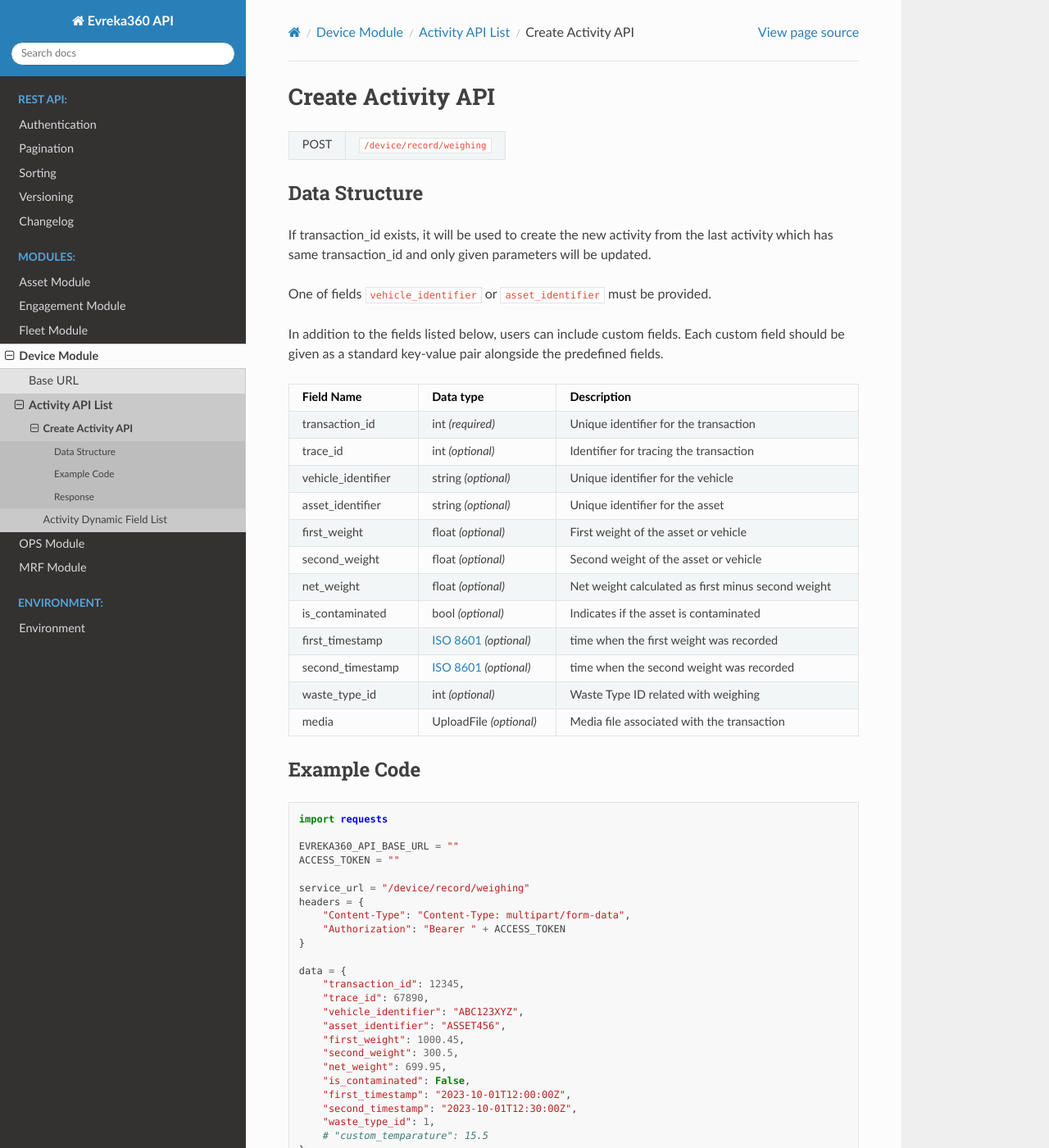
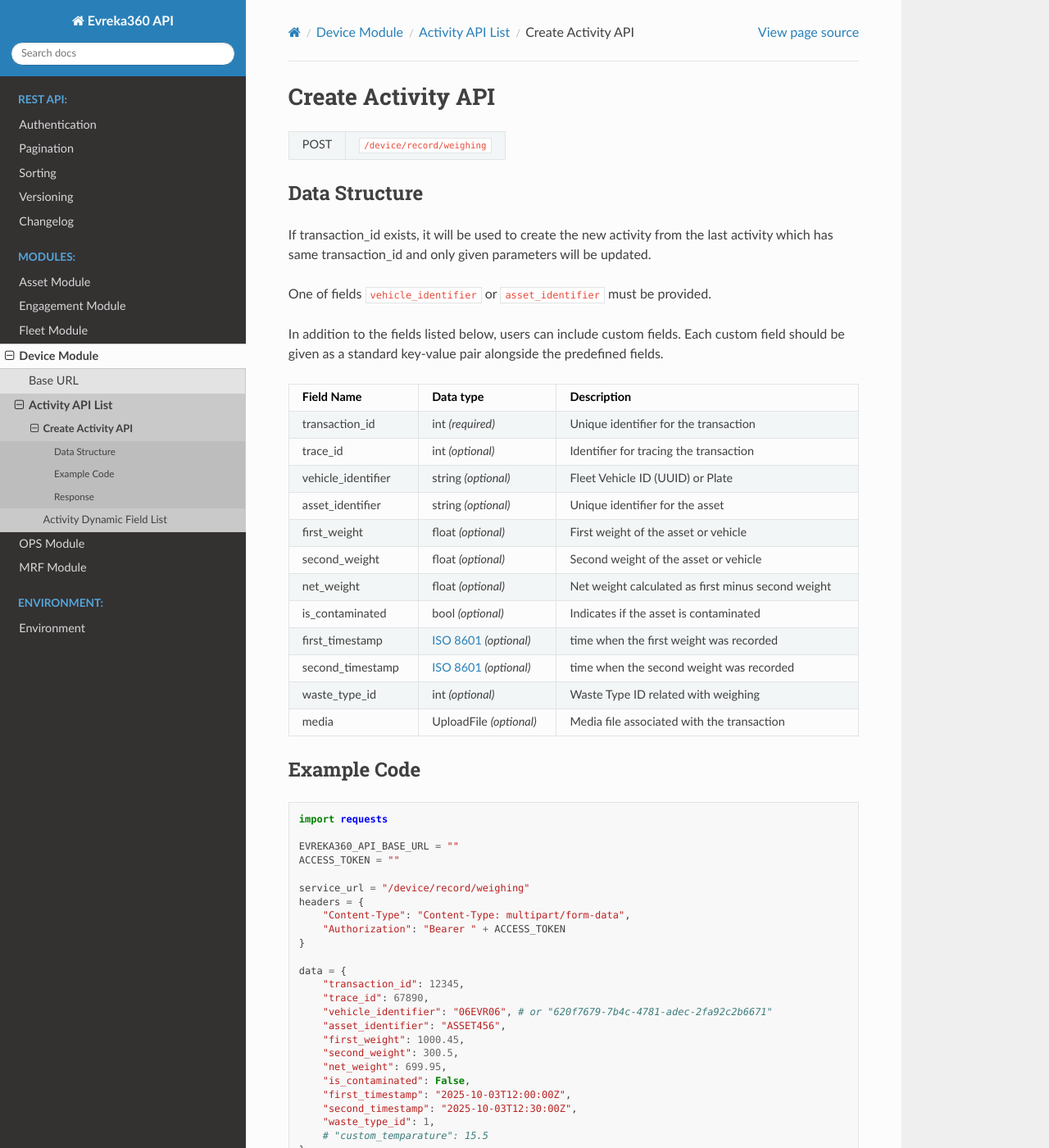
Before and after one commit to evrekadev/evreka-api-doc, a Sphinx documentation site: the page built from source/device/activity/create.rst, in a window 1280 px wide and 1400 px high. Shown: the whole window at 82% size. Built offline with Sphinx 7.4.7 and the Read the Docs theme 3.1.0, drawn with Linux system fonts in a browser that asks for light colours.

Commit message:
"Create Activity API" page content updated.

```diff
--- a/source/device/activity/create.rst
+++ b/source/device/activity/create.rst
@@ -29,7 +29,7 @@ In addition to the fields listed below, users can include custom fields. Each cu
     +---------------------+-----------------------------------------------------------------------+---------------------------------------------------+
     | trace_id            | int *(optional)*                                                      | Identifier for tracing the transaction            |
     +---------------------+-----------------------------------------------------------------------+---------------------------------------------------+
-    | vehicle_identifier  | string *(optional)*                                                   | Unique identifier for the vehicle                 |
+    | vehicle_identifier  | string *(optional)*                                                   | Fleet Vehicle ID (UUID) or Plate                  |
     +---------------------+-----------------------------------------------------------------------+---------------------------------------------------+
     | asset_identifier    | string *(optional)*                                                   | Unique identifier for the asset                   |
     +---------------------+-----------------------------------------------------------------------+---------------------------------------------------+
@@ -69,14 +69,14 @@ Example Code
     data = {
         "transaction_id": 12345,
         "trace_id": 67890,
-        "vehicle_identifier": "ABC123XYZ",
+        "vehicle_identifier": "06EVR06", # or "620f7679-7b4c-4781-adec-2fa92c2b6671"
         "asset_identifier": "ASSET456",
         "first_weight": 1000.45,
         "second_weight": 300.5,
         "net_weight": 699.95,
         "is_contaminated": False,
-        "first_timestamp": "2023-10-01T12:00:00Z",
-        "second_timestamp": "2023-10-01T12:30:00Z",
+        "first_timestamp": "2025-10-03T12:00:00Z",
+        "second_timestamp": "2025-10-03T12:30:00Z",
         "waste_type_id": 1,
         # "custom_temparature": 15.5
     }
```
